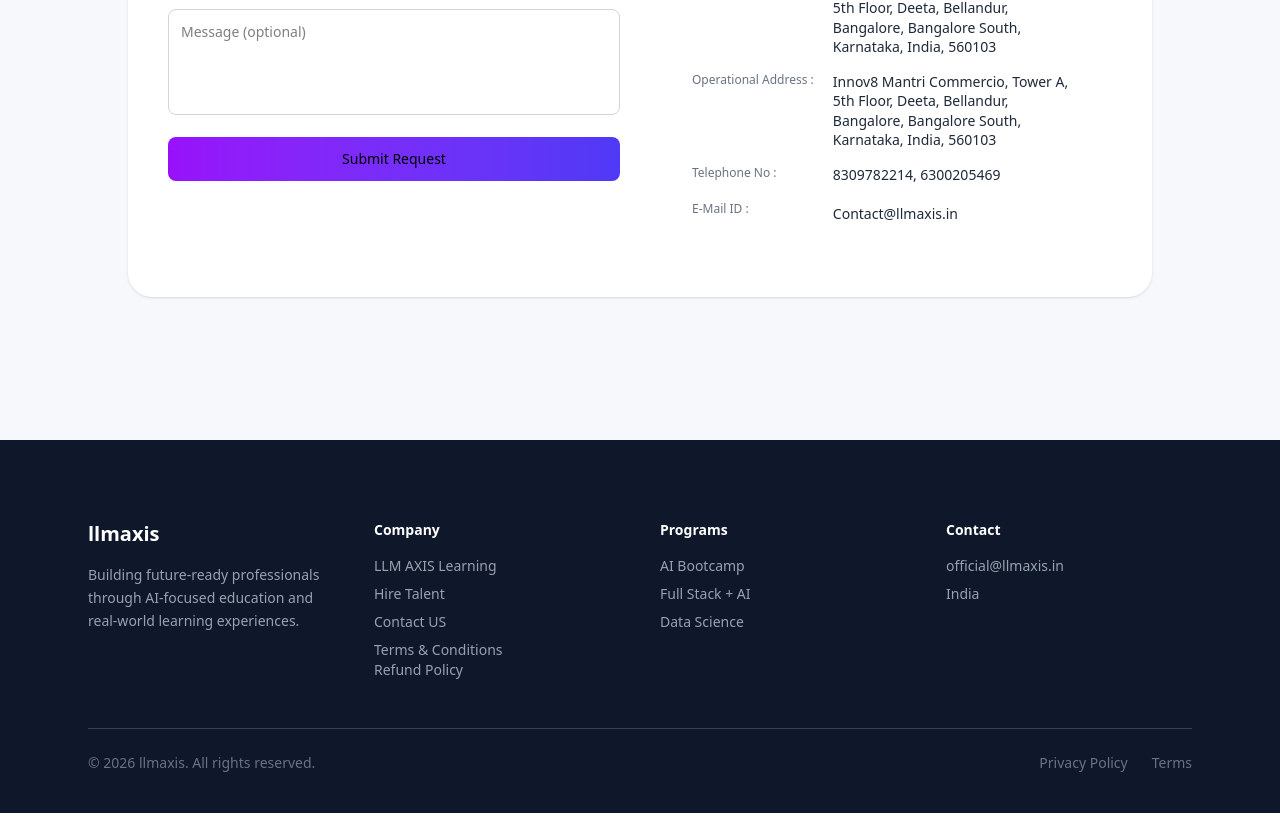
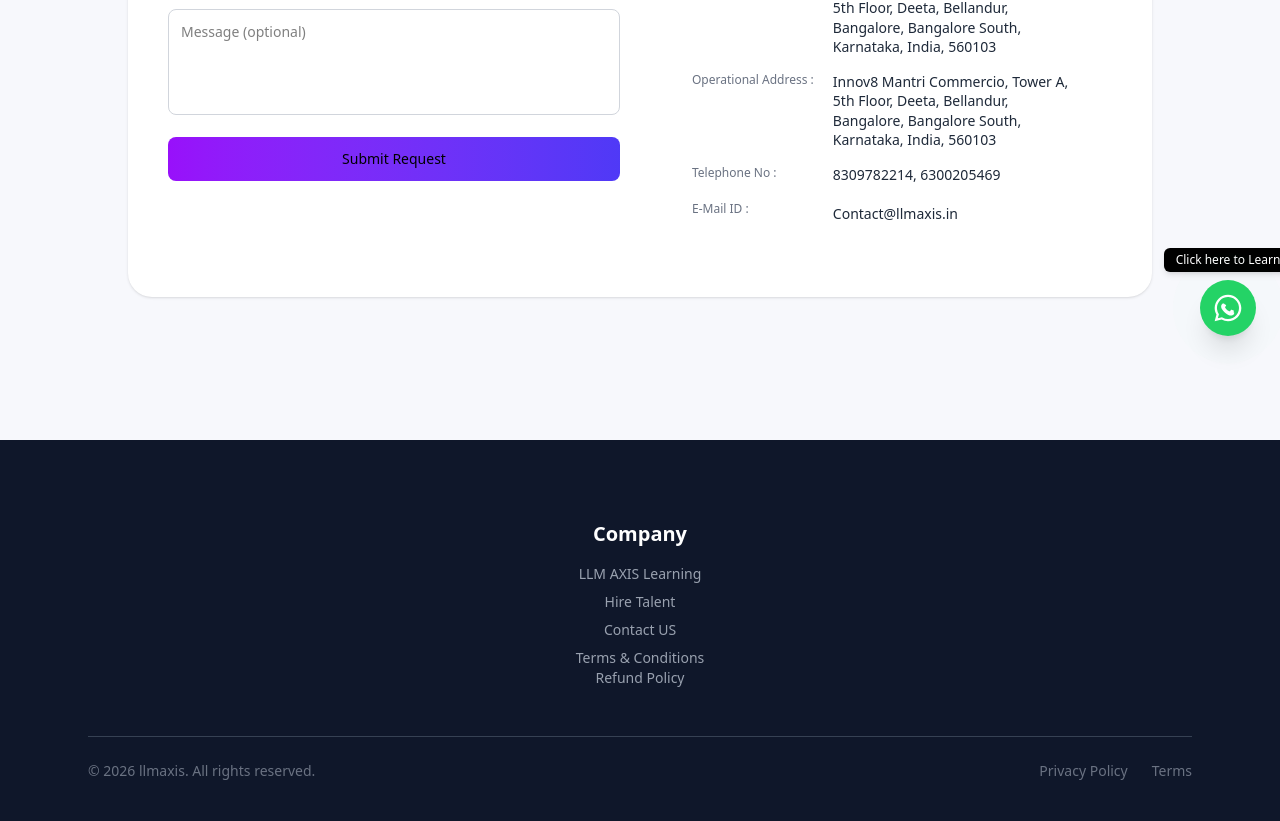
Before and after one commit to jvnithin/llmaxis, a Next.js app: page /contact in a window 1280 px wide. Shown: the part 440-1261 px from the top of the page. Built offline with nearby package versions, Linux system fonts and the light colour scheme.

Commit message:
contact spreadsheet

```diff
--- a/app/contact/page.tsx
+++ b/app/contact/page.tsx
@@ -7,8 +7,8 @@
   href?: string | string[];
 };
 const APPS_SCRIPT_URL =
-  "https://script.google.com/macros/s/AKfycbwTzz1JGTtSDTRIytbXJV-WWz05KNufgB4AqJCPFbGwaiVdKaWg9Suu21Al4gQoOYA2pg/exec";
-const contactDetails:ContactDetail[] = [
+  "https://script.google.com/macros/s/AKfycbwlfjo4hCGthhniNRewa72kJplgncmnmzl6YNb83R9nqrLmvAXuoHdyC0RV3hhCOrQq/exec";
+const contactDetails: ContactDetail[] = [
   {
     label: "Merchant Legal Entity",
     value: "LLM AXIS PRIVATE LIMITED",
@@ -72,7 +72,10 @@
     });
 
     try {
-      await fetch(`${APPS_SCRIPT_URL}?${params.toString()}`);
+      await fetch(`${APPS_SCRIPT_URL}?${params.toString()}`, {
+        method: "GET",
+        mode: "no-cors",
+      });
 
       setSubmitted(true);
       setForm({ name: "", email: "", phone: "", message: "" });
@@ -220,7 +223,8 @@
                             >
                               {val}
                             </a>
-                            {idx !== (item.value as string[]).length - 1 && ", "}
+                            {idx !== (item.value as string[]).length - 1 &&
+                              ", "}
                           </span>
                         ))}
                       </p>
--- a/components/layout/Footer.tsx
+++ b/components/layout/Footer.tsx
@@ -1,57 +1,66 @@
 import Link from "next/link";
 
-
+const WHATSAPP_NUMBER = "+918309782214"; // ← Replace with your number (country code + number, no + or spaces)
+const WHATSAPP_MESSAGE = encodeURIComponent(
+  "Hey, I'm interested to know more about Agentic AI course, let me know the details.",
+);
+const WHATSAPP_URL = `https://wa.me/${WHATSAPP_NUMBER}?text=${WHATSAPP_MESSAGE}`;
 const Footer = () => {
   return (
     <footer className="bg-[#0F172A] text-white pt-20 pb-10">
-      <div className="max-w-6xl mx-auto px-6">
-
+      <div className="max-w-6xl mx-auto px-6 text-center ">
         {/* Top Section */}
-        <div className="grid md:grid-cols-4 gap-10 mb-12">
-
+        <div className="flex justify-center mb-12">
           {/* Brand */}
-          <div>
+          {/* <div>
             <h2 className="text-xl font-semibold">llmaxis</h2>
             <p className="text-sm text-gray-400 mt-4 leading-relaxed">
               Building future-ready professionals through AI-focused education
               and real-world learning experiences.
             </p>
-          </div>
+          </div> */}
 
           {/* Links */}
           <div>
-            <h3 className="text-sm font-semibold mb-4">Company</h3>
+            <h3 className="text-xl font-semibold mb-4">Company</h3>
             <ul className="space-y-2 text-sm text-gray-400">
-              <li><Link href="/learning">LLM AXIS Learning</Link></li>
-              <li><Link href="/hire">Hire Talent</Link></li>
-              <li><Link href="/contact">Contact US</Link></li>
-              <Link href="/terms-and-conditions">Terms & Conditions</Link><br />
+              <li>
+                <Link href="/learning">LLM AXIS Learning</Link>
+              </li>
+              <li>
+                <Link href="/hire">Hire Talent</Link>
+              </li>
+              <li>
+                <Link href="/contact">Contact US</Link>
+              </li>
+              <Link href="/terms-and-conditions">Terms & Conditions</Link>
+              <br />
               <Link href="/refund-policy">Refund Policy</Link>
-
             </ul>
           </div>
 
           {/* Programs */}
-          <div>
+          {/* <div>
             <h3 className="text-sm font-semibold mb-4">Programs</h3>
             <ul className="space-y-2 text-sm text-gray-400">
-              <li><Link href="#">AI Bootcamp</Link></li>
-              <li><Link href="#">Full Stack + AI</Link></li>
-              <li><Link href="#">Data Science</Link></li>
+              <li>
+                <Link href="#">AI Bootcamp</Link>
+              </li>
+              <li>
+                <Link href="#">Full Stack + AI</Link>
+              </li>
+              <li>
+                <Link href="#">Data Science</Link>
+              </li>
             </ul>
-          </div>
+          </div> */}
 
           {/* Contact */}
-          <div>
+          {/* <div>
             <h3 className="text-sm font-semibold mb-4">Contact</h3>
-            <p className="text-sm text-gray-400">
-              official@llmaxis.in
-            </p>
-            <p className="text-sm text-gray-400 mt-2">
-              India
-            </p>
-          </div>
-
+            <p className="text-sm text-gray-400">official@llmaxis.in</p>
+            <p className="text-sm text-gray-400 mt-2">India</p>
+          </div> */}
         </div>
 
         {/* Bottom */}
@@ -63,7 +72,36 @@
             <Link href="/refund-policy">Terms</Link>
           </div>
         </div>
+        {/* WhatsApp Floating Button */}
+        <a
+          href={WHATSAPP_URL}
+          target="_blank"
+          rel="noopener noreferrer"
+          aria-label="Chat with us on WhatsApp"
+          className="group fixed bottom-6 right-6 z-50 flex items-center justify-center w-14 h-14 rounded-full shadow-xl hover:scale-110 transition-transform duration-200"
+          style={{ backgroundColor: "#25D366" }}
+        >
+          {/* Tooltip */}
+          <span className="absolute bottom-16 bg-black text-white text-xs px-3 py-1 rounded-md whitespace-nowrap shadow-md">
+            Click here to Learn
+          </span>
 
+          {/* WhatsApp SVG */}
+          <svg
+            xmlns="http://www.w3.org/2000/svg"
+            viewBox="0 0 48 48"
+            className="w-8 h-8"
+            fill="white"
+          >
+            <path d="M24 4C13 4 4 13 4 24c0 3.6 1 7 2.7 9.9L4 44l10.4-2.7A19.9 19.9 0 0 0 24 44c11 0 20-9 20-20S35 4 24 4zm0 36.5a16.4 16.4 0 0 1-8.4-2.3l-.6-.4-6.2 1.6 1.6-6-.4-.6A16.5 16.5 0 1 1 24 40.5zm9-12.3c-.5-.2-2.9-1.4-3.3-1.6-.5-.2-.8-.2-1.1.2-.3.5-1.2 1.6-1.5 1.9-.3.3-.5.3-1 .1-.5-.2-2-.7-3.8-2.3a14.2 14.2 0 0 1-2.6-3.2c-.3-.5 0-.7.2-1l.7-.8.4-.7.2-.6c0-.3-.1-.6-.2-.8L18.5 18c-.3-.8-.7-.7-1-.7h-.9c-.3 0-.8.1-1.2.6-.4.5-1.7 1.6-1.7 4s1.7 4.6 2 4.9c.2.3 3.4 5.2 8.2 7.3 1.2.5 2.1.8 2.8 1 1.2.4 2.2.3 3 .2.9-.1 2.9-1.2 3.3-2.3.4-1.2.4-2.1.3-2.3-.2-.2-.5-.3-1-.5z" />
+          </svg>
+
+          {/* Pulse */}
+          <span
+            className="absolute inline-flex w-full h-full rounded-full opacity-50 animate-ping"
+            style={{ backgroundColor: "#25D366" }}
+          />
+        </a>
       </div>
     </footer>
   );
--- a/components/layout/Navbar.tsx
+++ b/components/layout/Navbar.tsx
@@ -42,7 +42,7 @@
         {/* Desktop CTA */}
         <div className="hidden md:block">
           <Link
-            href="/contact"
+            href="/learning"
             className="bg-gradient-to-r from-purple-600 to-indigo-600 text-white px-6 py-2.5 rounded-full text-sm font-medium shadow"
           >
             Get Started
--- a/components/sections/CTA.tsx
+++ b/components/sections/CTA.tsx
@@ -1,8 +1,4 @@
 import Link from "next/link";
-
-const WHATSAPP_NUMBER = "+918309782214"; // ← Replace with your number (country code + number, no + or spaces)
-const WHATSAPP_MESSAGE = encodeURIComponent("Hii");
-const WHATSAPP_URL = `https://wa.me/${WHATSAPP_NUMBER}?text=${WHATSAPP_MESSAGE}`;
 
 const CTA = () => {
   return (
@@ -33,32 +29,7 @@
         </div>
       </section>
 
-      {/* WhatsApp Floating Button */}
-      <a
-        href={WHATSAPP_URL}
-        target="_blank"
-        rel="noopener noreferrer"
-        aria-label="Chat with us on WhatsApp"
-        className="fixed bottom-6 right-6 z-50 flex items-center justify-center w-14 h-14 rounded-full shadow-xl hover:scale-110 transition-transform duration-200"
-        style={{ backgroundColor: "#25D366" }}
-      >
-        {/* WhatsApp SVG Logo */}
-        <svg
-          xmlns="http://www.w3.org/2000/svg"
-          viewBox="0 0 48 48"
-          className="w-8 h-8"
-          fill="white"
-          aria-hidden="true"
-        >
-          <path d="M24 4C13 4 4 13 4 24c0 3.6 1 7 2.7 9.9L4 44l10.4-2.7A19.9 19.9 0 0 0 24 44c11 0 20-9 20-20S35 4 24 4zm0 36.5a16.4 16.4 0 0 1-8.4-2.3l-.6-.4-6.2 1.6 1.6-6-.4-.6A16.5 16.5 0 1 1 24 40.5zm9-12.3c-.5-.2-2.9-1.4-3.3-1.6-.5-.2-.8-.2-1.1.2-.3.5-1.2 1.6-1.5 1.9-.3.3-.5.3-1 .1-.5-.2-2-.7-3.8-2.3a14.2 14.2 0 0 1-2.6-3.2c-.3-.5 0-.7.2-1l.7-.8.4-.7.2-.6c0-.3-.1-.6-.2-.8L18.5 18c-.3-.8-.7-.7-1-.7h-.9c-.3 0-.8.1-1.2.6-.4.5-1.7 1.6-1.7 4s1.7 4.6 2 4.9c.2.3 3.4 5.2 8.2 7.3 1.2.5 2.1.8 2.8 1 1.2.4 2.2.3 3 .2.9-.1 2.9-1.2 3.3-2.3.4-1.2.4-2.1.3-2.3-.2-.2-.5-.3-1-.5z"/>
-        </svg>
 
-        {/* Pulse ring animation */}
-        <span
-          className="absolute inline-flex w-full h-full rounded-full opacity-50 animate-ping"
-          style={{ backgroundColor: "#25D366" }}
-        />
-      </a>
     </>
   );
 };
--- a/components/sections/Hero.tsx
+++ b/components/sections/Hero.tsx
@@ -1,10 +1,10 @@
 import Link from "next/link";
 
 const stats = [
-  { number: "1200+", label: "Companies" },
-  { number: "10000+", label: "Learners" },
+  { number: "500+", label: "Companies" },
+  { number: "6000+", label: "Learners" },
   // { number: "85%", label: "Jobs Secured" },
-  { number: "3 Weeks", label: "Avg Time to Offer" },
+  { number: "3 Months", label: "To Industry Ready" },
 ];
 
 const Hero = () => {
--- a/components/sections/programs.tsx
+++ b/components/sections/programs.tsx
@@ -1,9 +1,10 @@
 import { ArrowRight } from "lucide-react";
-
+import Link from "next/link";
 const programs = [
   {
     title: "Gen AI & Agentic AI Program",
     desc: "Master AI development with hands-on real-world projects.",
+    link: "/learning",
   },
   // {
   //   title: "Full Stack + AI",
@@ -17,12 +18,8 @@
 
 const Programs = () => {
   return (
-    <section
-      className="py-20 bg-white"
-      aria-labelledby="programs-heading"
-    >
+    <section className="py-20 bg-white" aria-labelledby="programs-heading">
       <div className="max-w-6xl mx-auto px-6">
-
         {/* Heading */}
         <div className="text-center mb-12">
           {/* ✅ Better SEO heading */}
@@ -35,13 +32,13 @@
 
           {/* ✅ Keyword enriched description */}
           <p className="text-[#64748B] mt-3">
-            Industry-focused AI, machine learning, and full-stack development programs designed to make you job-ready.
+            Industry-focused AI, machine learning, and full-stack development
+            programs designed to make you job-ready.
           </p>
         </div>
 
         {/* Cards */}
         <div className="grid md:grid-cols-1 gap-6">
-
           {programs.map((item, index) => (
             <article
               key={index}
@@ -58,18 +55,17 @@
               </h3>
 
               {/* Description */}
-              <p className="text-sm text-[#64748B] mt-2">
-                {item.desc}
-              </p>
+              <p className="text-sm text-[#64748B] mt-2">{item.desc}</p>
 
               {/* CTA */}
-              <div className="mt-4 flex items-center text-purple-600 font-medium text-sm">
-                Learn More
-                <ArrowRight className="ml-2 h-4 w-4 group-hover:translate-x-1 transition" />
-              </div>
+              <Link href={item.link}>
+                <div className="mt-4 flex items-center text-purple-600 font-medium text-sm">
+                  Learn More
+                  <ArrowRight className="ml-2 h-4 w-4 group-hover:translate-x-1 transition" />
+                </div>
+              </Link>
             </article>
           ))}
-
         </div>
       </div>
     </section>
```
